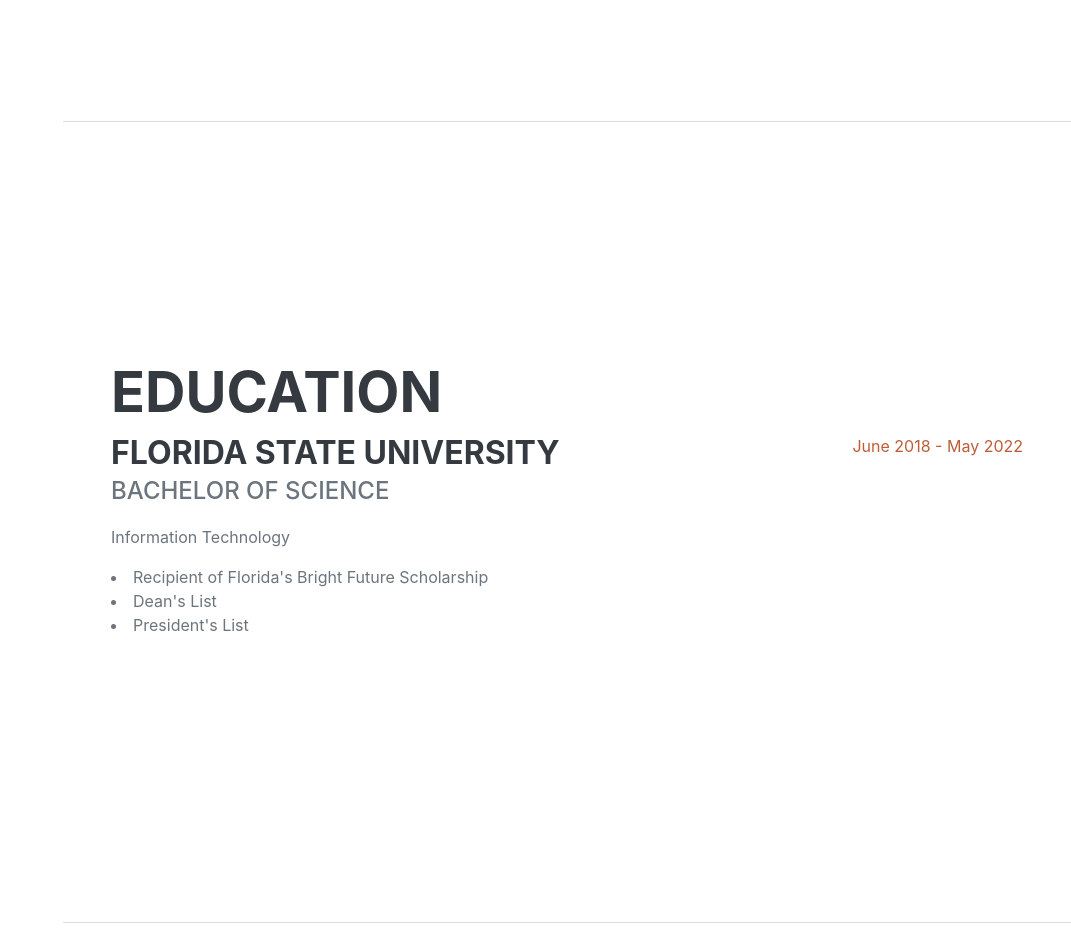
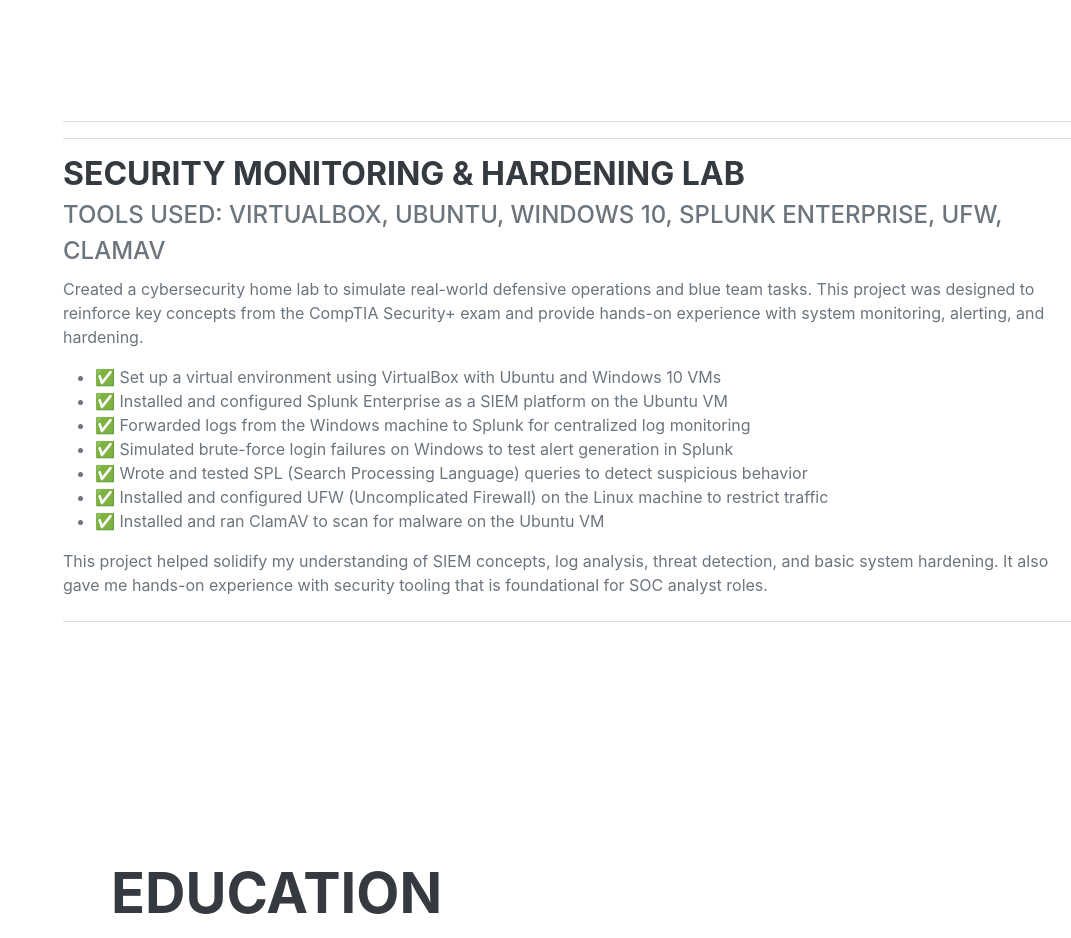
Before and after one commit to Brandt2x/brandt2x.github.io, a plain HTML site: page index.html in a window 1280 px wide. Shown: the part 1720-2658 px from the top of the page, without its empty margins (209-1280 px from the left). Drawn offline with nearby package versions, Linux system fonts and the light colour scheme; a web font is replaced by a local one.

Commit message:
Added projects

```diff
--- a/index.html
+++ b/index.html
@@ -89,6 +89,29 @@
                 </div>
             </section>
             <hr class="m-0" />
+            <hr class="m-o">
+            <div class="mb-4">
+                <h3 class="mb-1">Security Monitoring & Hardening Lab</h3>
+                <div class="subheading mb-2">Tools Used: VirtualBox, Ubuntu, Windows 10, Splunk Enterprise, UFW, ClamAV</div>
+                <p>
+                    Created a cybersecurity home lab to simulate real-world defensive operations and blue team tasks. This project was designed to reinforce key concepts from the CompTIA Security+ exam and provide hands-on experience with system monitoring, alerting, and hardening.
+                </p>
+                <ul>
+                    <li>✅ Set up a virtual environment using VirtualBox with Ubuntu and Windows 10 VMs</li>
+                    <li>✅ Installed and configured Splunk Enterprise as a SIEM platform on the Ubuntu VM</li>
+                    <li>✅ Forwarded logs from the Windows machine to Splunk for centralized log monitoring</li>
+                    <li>✅ Simulated brute-force login failures on Windows to test alert generation in Splunk</li>
+                    <li>✅ Wrote and tested SPL (Search Processing Language) queries to detect suspicious behavior</li>
+                    <li>✅ Installed and configured UFW (Uncomplicated Firewall) on the Linux machine to restrict traffic</li>
+                    <li>✅ Installed and ran ClamAV to scan for malware on the Ubuntu VM</li>
+                </ul>
+                <p>
+                    This project helped solidify my understanding of SIEM concepts, log analysis, threat detection, and basic system hardening. It also gave me hands-on experience with security tooling that is foundational for SOC analyst roles.
+                </p>
+                <!-- Optional GitHub link -->
+                <!-- <p><a href="https://github.com/brandt2x/homelab" target="_blank">View this project on GitHub</a></p> -->
+            </div>
+            <hr class="m-0" />
             <!-- Education-->
             <section class="resume-section" id="education">
                 <div class="resume-section-content">
```
